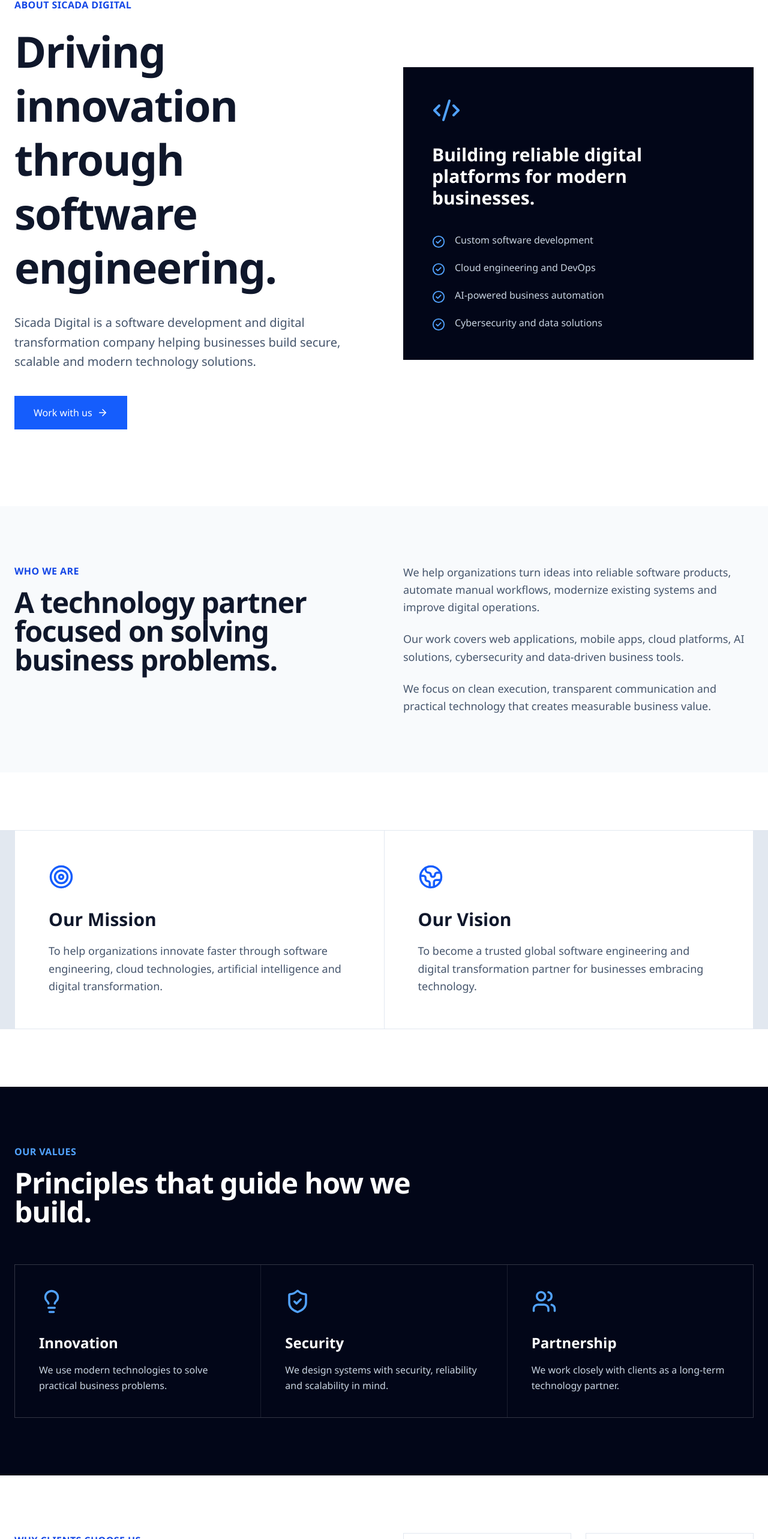
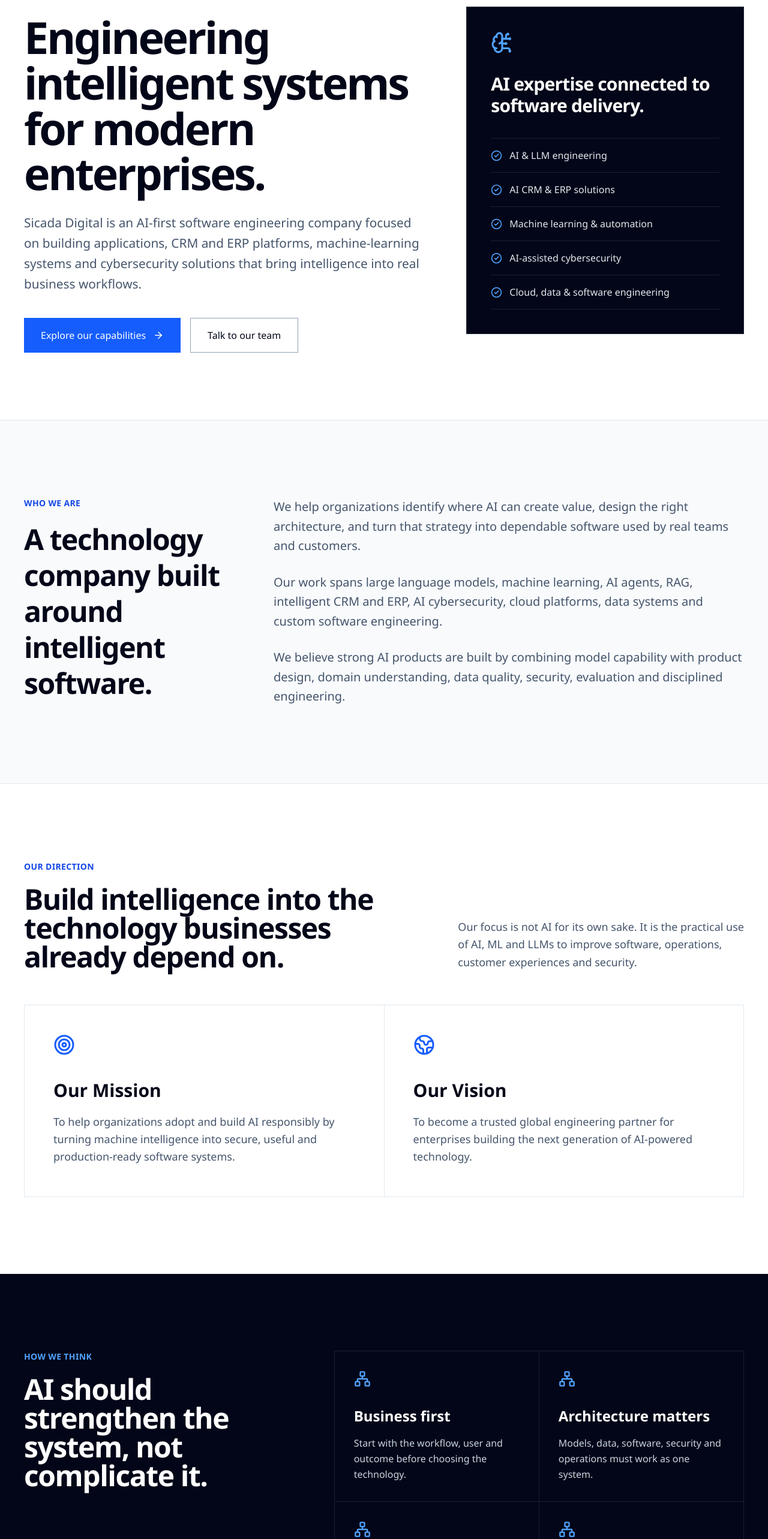
Before and after one commit to mkraja826/Sicada, a React (Vite) app: page /about in a window 1280 px wide. Shown: the part 209-2775 px from the top of the page at 60% size. Built offline with nearby package versions, Linux system fonts and the light colour scheme.

Commit message:
Reposition About page for enterprise AI engineering

```diff
--- a/src/pages/About.jsx
+++ b/src/pages/About.jsx
@@ -1,78 +1,48 @@
 import {
   ArrowRight,
+  BrainCircuit,
   CheckCircle2,
   Globe2,
   Lightbulb,
+  Network,
   ShieldCheck,
   Target,
   Users,
-  Code2,
 } from "lucide-react";
 
 export default function About() {
-  const values = [
-    {
-      icon: Lightbulb,
-      title: "Innovation",
-      text: "We use modern technologies to solve practical business problems.",
-    },
-    {
-      icon: ShieldCheck,
-      title: "Security",
-      text: "We design systems with security, reliability and scalability in mind.",
-    },
-    {
-      icon: Users,
-      title: "Partnership",
-      text: "We work closely with clients as a long-term technology partner.",
-    },
+  const principles = [
+    [Lightbulb, "Practical innovation", "We apply AI, ML and modern software engineering where they create a clear operational or product advantage."],
+    [ShieldCheck, "Responsible engineering", "Security, governance, reliability and human oversight are considered from architecture through operation."],
+    [Users, "Long-term partnership", "We work with clients as an engineering partner, from early discovery through production and continuous improvement."],
   ];
 
   return (
-    <div className="min-h-screen bg-white text-slate-900">
-      {/* HERO */}
-      <section className="py-24 lg:py-32 bg-white">
-        <div className="max-w-7xl mx-auto px-6 grid lg:grid-cols-2 gap-16 items-center">
-          <div>
-            <p className="text-blue-700 font-semibold uppercase tracking-wide">
-              About Sicada Digital
+    <main className="min-h-screen bg-white text-slate-950">
+      <section className="border-b border-slate-200">
+        <div className="max-w-[1440px] mx-auto px-6 lg:px-10 py-20 lg:py-28 grid lg:grid-cols-12 gap-12 lg:gap-16 items-center">
+          <div className="lg:col-span-7">
+            <p className="text-sm font-semibold text-blue-700 uppercase tracking-wide">About Sicada Digital</p>
+            <h1 className="mt-6 text-5xl sm:text-6xl lg:text-[4.6rem] leading-[1.03] tracking-[-0.045em] font-semibold">
+              Engineering intelligent systems for modern enterprises.
+            </h1>
+            <p className="mt-7 text-xl lg:text-[1.3rem] text-slate-600 leading-relaxed max-w-3xl">
+              Sicada Digital is an AI-first software engineering company focused on building applications, CRM and ERP platforms, machine-learning systems and cybersecurity solutions that bring intelligence into real business workflows.
             </p>
-
-            <h1 className="mt-5 text-5xl lg:text-7xl font-semibold tracking-tight leading-tight">
-              Driving innovation through software engineering.
-            </h1>
-
-            <p className="mt-8 text-xl text-slate-600 leading-relaxed">
-              Sicada Digital is a software development and digital
-              transformation company helping businesses build secure, scalable
-              and modern technology solutions.
-            </p>
-
-            <a
-              href="/contact"
-              className="inline-flex items-center gap-2 mt-10 bg-blue-600 hover:bg-blue-700 text-white px-8 py-4 font-semibold transition"
-            >
-              Work with us <ArrowRight size={18} />
-            </a>
+            <div className="mt-10 flex flex-wrap gap-4">
+              <a href="/services" className="inline-flex items-center gap-3 bg-blue-600 hover:bg-blue-700 text-white px-7 py-4 font-semibold transition-colors">Explore our capabilities <ArrowRight size={18} /></a>
+              <a href="/contact" className="inline-flex items-center gap-3 border border-slate-400 hover:border-slate-950 px-7 py-4 font-semibold">Talk to our team</a>
+            </div>
           </div>
 
-          <div className="bg-slate-950 text-white p-10 lg:p-12">
-            <Code2 className="text-blue-400" size={48} />
-
-            <h3 className="mt-8 text-3xl font-semibold">
-              Building reliable digital platforms for modern businesses.
-            </h3>
-
-            <div className="mt-10 space-y-5">
-              {[
-                "Custom software development",
-                "Cloud engineering and DevOps",
-                "AI-powered business automation",
-                "Cybersecurity and data solutions",
-              ].map((item) => (
-                <div key={item} className="flex gap-4">
-                  <CheckCircle2 className="text-blue-400 mt-1" size={22} />
-                  <p className="text-slate-300">{item}</p>
+          <div className="lg:col-span-5 bg-slate-950 text-white p-8 lg:p-10 border border-slate-800">
+            <BrainCircuit className="text-blue-400" size={38} />
+            <h2 className="mt-8 text-3xl font-semibold tracking-tight">AI expertise connected to software delivery.</h2>
+            <div className="mt-9 divide-y divide-white/10 border-y border-white/10">
+              {["AI & LLM engineering", "AI CRM & ERP solutions", "Machine learning & automation", "AI-assisted cybersecurity", "Cloud, data & software engineering"].map((item) => (
+                <div key={item} className="py-4 flex items-center gap-3">
+                  <CheckCircle2 className="text-blue-400 shrink-0" size={19} />
+                  <span className="text-slate-200">{item}</span>
                 </div>
               ))}
             </div>
@@ -80,147 +50,119 @@
         </div>
       </section>
 
-      {/* WHO WE ARE */}
-      <section className="py-24 bg-slate-50">
-        <div className="max-w-7xl mx-auto px-6 grid lg:grid-cols-2 gap-16">
-          <div>
-            <p className="text-blue-700 font-semibold uppercase tracking-wide">
-              Who We Are
-            </p>
-
-            <h2 className="mt-4 text-4xl lg:text-5xl font-semibold tracking-tight">
-              A technology partner focused on solving business problems.
-            </h2>
+      <section className="py-24 lg:py-32 bg-slate-50 border-b border-slate-200">
+        <div className="max-w-[1440px] mx-auto px-6 lg:px-10 grid lg:grid-cols-12 gap-12">
+          <div className="lg:col-span-4">
+            <p className="text-sm font-semibold text-blue-700 uppercase tracking-wide">Who we are</p>
+            <h2 className="mt-5 text-4xl lg:text-5xl font-semibold tracking-[-0.03em] leading-tight">A technology company built around intelligent software.</h2>
           </div>
-
-          <div className="space-y-6 text-lg text-slate-600 leading-relaxed">
-            <p>
-              We help organizations turn ideas into reliable software products,
-              automate manual workflows, modernize existing systems and improve
-              digital operations.
-            </p>
-
-            <p>
-              Our work covers web applications, mobile apps, cloud platforms,
-              AI solutions, cybersecurity and data-driven business tools.
-            </p>
-
-            <p>
-              We focus on clean execution, transparent communication and
-              practical technology that creates measurable business value.
-            </p>
+          <div className="lg:col-span-8 space-y-7 text-lg lg:text-xl text-slate-600 leading-relaxed max-w-4xl">
+            <p>We help organizations identify where AI can create value, design the right architecture, and turn that strategy into dependable software used by real teams and customers.</p>
+            <p>Our work spans large language models, machine learning, AI agents, RAG, intelligent CRM and ERP, AI cybersecurity, cloud platforms, data systems and custom software engineering.</p>
+            <p>We believe strong AI products are built by combining model capability with product design, domain understanding, data quality, security, evaluation and disciplined engineering.</p>
           </div>
         </div>
       </section>
 
-      {/* MISSION VISION */}
-      <section className="py-24 bg-white">
-        <div className="max-w-7xl mx-auto px-6 grid lg:grid-cols-2 gap-px bg-slate-200 border border-slate-200">
-          <div className="bg-white p-10 lg:p-14">
-            <Target className="text-blue-600" size={42} />
-
-            <h3 className="mt-8 text-3xl font-semibold">Our Mission</h3>
-
-            <p className="mt-5 text-lg text-slate-600 leading-relaxed">
-              To help organizations innovate faster through software
-              engineering, cloud technologies, artificial intelligence and
-              digital transformation.
-            </p>
+      <section className="py-24 lg:py-32 bg-white">
+        <div className="max-w-[1440px] mx-auto px-6 lg:px-10">
+          <div className="grid lg:grid-cols-12 gap-10 items-end">
+            <div className="lg:col-span-7">
+              <p className="text-sm font-semibold text-blue-700 uppercase tracking-wide">Our direction</p>
+              <h2 className="mt-5 text-4xl lg:text-5xl font-semibold tracking-[-0.03em]">Build intelligence into the technology businesses already depend on.</h2>
+            </div>
+            <p className="lg:col-span-5 text-lg text-slate-600 leading-relaxed">Our focus is not AI for its own sake. It is the practical use of AI, ML and LLMs to improve software, operations, customer experiences and security.</p>
           </div>
 
-          <div className="bg-white p-10 lg:p-14">
-            <Globe2 className="text-blue-600" size={42} />
-
-            <h3 className="mt-8 text-3xl font-semibold">Our Vision</h3>
-
-            <p className="mt-5 text-lg text-slate-600 leading-relaxed">
-              To become a trusted global software engineering and digital
-              transformation partner for businesses embracing technology.
-            </p>
+          <div className="mt-14 grid lg:grid-cols-2 border-t border-l border-slate-200">
+            <div className="border-r border-b border-slate-200 p-8 lg:p-12 min-h-[320px]">
+              <Target className="text-blue-600" size={36} />
+              <h3 className="mt-10 text-3xl font-semibold">Our Mission</h3>
+              <p className="mt-5 text-lg text-slate-600 leading-relaxed max-w-xl">To help organizations adopt and build AI responsibly by turning machine intelligence into secure, useful and production-ready software systems.</p>
+            </div>
+            <div className="border-r border-b border-slate-200 p-8 lg:p-12 min-h-[320px]">
+              <Globe2 className="text-blue-600" size={36} />
+              <h3 className="mt-10 text-3xl font-semibold">Our Vision</h3>
+              <p className="mt-5 text-lg text-slate-600 leading-relaxed max-w-xl">To become a trusted global engineering partner for enterprises building the next generation of AI-powered technology.</p>
+            </div>
           </div>
         </div>
       </section>
 
-      {/* VALUES */}
-      <section className="py-24 bg-slate-950 text-white">
-        <div className="max-w-7xl mx-auto px-6">
-          <div className="max-w-3xl">
-            <p className="text-blue-400 font-semibold uppercase tracking-wide">
-              Our Values
-            </p>
+      <section className="bg-slate-950 text-white py-24 lg:py-32">
+        <div className="max-w-[1440px] mx-auto px-6 lg:px-10">
+          <div className="grid lg:grid-cols-12 gap-10">
+            <div className="lg:col-span-5">
+              <p className="text-sm font-semibold text-blue-400 uppercase tracking-wide">How we think</p>
+              <h2 className="mt-5 text-4xl lg:text-5xl font-semibold tracking-[-0.03em]">AI should strengthen the system, not complicate it.</h2>
+            </div>
+            <div className="lg:col-span-7 grid sm:grid-cols-2 border-t border-l border-white/10">
+              {[
+                ["Business first", "Start with the workflow, user and outcome before choosing the technology."],
+                ["Architecture matters", "Models, data, software, security and operations must work as one system."],
+                ["Evaluate continuously", "AI quality must be measured against real tasks, not only demonstrations."],
+                ["Keep humans in control", "Critical decisions and high-impact workflows need the right review and safeguards."],
+              ].map(([title, text]) => (
+                <div key={title} className="border-r border-b border-white/10 p-8 min-h-[240px]">
+                  <Network className="text-blue-400" size={28} />
+                  <h3 className="mt-8 text-2xl font-semibold">{title}</h3>
+                  <p className="mt-4 text-slate-300 leading-relaxed">{text}</p>
+                </div>
+              ))}
+            </div>
+          </div>
+        </div>
+      </section>
 
-            <h2 className="mt-4 text-4xl lg:text-5xl font-semibold tracking-tight">
-              Principles that guide how we build.
-            </h2>
+      <section className="py-24 lg:py-32 bg-white">
+        <div className="max-w-[1440px] mx-auto px-6 lg:px-10">
+          <p className="text-sm font-semibold text-blue-700 uppercase tracking-wide">Our principles</p>
+          <div className="mt-5 grid lg:grid-cols-12 gap-10 items-end">
+            <h2 className="lg:col-span-7 text-4xl lg:text-5xl font-semibold tracking-[-0.03em]">The standards behind how we design and build.</h2>
+            <p className="lg:col-span-5 text-lg text-slate-600 leading-relaxed">We want our work to remain understandable, secure and maintainable long after the first release.</p>
           </div>
 
-          <div className="mt-16 grid md:grid-cols-3 gap-px bg-white/10 border border-white/10">
-            {values.map(({ icon: Icon, title, text }) => (
-              <div key={title} className="bg-slate-950 p-10">
-                <Icon className="text-blue-400" size={42} />
-
-                <h3 className="mt-8 text-2xl font-semibold">{title}</h3>
-
-                <p className="mt-4 text-slate-300 leading-relaxed">{text}</p>
+          <div className="mt-14 grid md:grid-cols-3 border-t border-l border-slate-200">
+            {principles.map(([Icon, title, text]) => (
+              <div key={title} className="border-r border-b border-slate-200 p-8 lg:p-10 min-h-[300px]">
+                <Icon className="text-blue-600" size={32} />
+                <h3 className="mt-10 text-2xl font-semibold">{title}</h3>
+                <p className="mt-4 text-slate-600 leading-relaxed">{text}</p>
               </div>
             ))}
           </div>
         </div>
       </section>
 
-      {/* WHY CLIENTS CHOOSE US */}
-      <section className="py-24 bg-white">
-        <div className="max-w-7xl mx-auto px-6 grid lg:grid-cols-2 gap-16 items-start">
-          <div>
-            <p className="text-blue-700 font-semibold uppercase tracking-wide">
-              Why Clients Choose Us
-            </p>
-
-            <h2 className="mt-4 text-4xl lg:text-5xl font-semibold tracking-tight">
-              We build with business outcomes in mind.
-            </h2>
+      <section className="bg-slate-50 border-y border-slate-200 py-24 lg:py-32">
+        <div className="max-w-[1440px] mx-auto px-6 lg:px-10 grid lg:grid-cols-12 gap-12">
+          <div className="lg:col-span-5">
+            <p className="text-sm font-semibold text-blue-700 uppercase tracking-wide">Why Sicada</p>
+            <h2 className="mt-5 text-4xl lg:text-5xl font-semibold tracking-[-0.03em]">Built for companies that need more than an AI demo.</h2>
           </div>
-
-          <div className="grid sm:grid-cols-2 gap-6">
-            {[
-              "Modern engineering practices",
-              "Security-first development",
-              "Scalable cloud architecture",
-              "Clear communication",
-              "Agile project delivery",
-              "Long-term product support",
-            ].map((item) => (
-              <div key={item} className="border border-slate-200 p-6">
-                <CheckCircle2 className="text-blue-600" size={26} />
-                <h3 className="mt-5 font-semibold text-lg">{item}</h3>
+          <div className="lg:col-span-7 divide-y divide-slate-300 border-y border-slate-300">
+            {["AI and software engineering in one delivery team", "Enterprise CRM, ERP and workflow understanding", "Security-conscious architecture from the beginning", "Data, cloud and model integration experience", "Clear communication from discovery to operation", "Production mindset with long-term maintainability"].map((item) => (
+              <div key={item} className="py-5 flex items-center gap-4">
+                <CheckCircle2 className="text-blue-600 shrink-0" size={20} />
+                <span className="text-lg font-medium">{item}</span>
               </div>
             ))}
           </div>
         </div>
       </section>
 
-      {/* CTA */}
-      <section className="bg-slate-50 py-24">
-        <div className="max-w-6xl mx-auto px-6">
-          <div className="bg-white border border-slate-200 p-12 lg:p-16 text-center">
-            <h2 className="text-4xl lg:text-5xl font-semibold tracking-tight">
-              Let’s build technology that moves your business forward.
-            </h2>
-
-            <p className="mt-6 text-xl text-slate-600">
-              Partner with Sicada Digital for software, cloud, AI and digital
-              transformation solutions.
-            </p>
-
-            <a
-              href="/contact"
-              className="inline-flex items-center gap-2 mt-10 bg-blue-600 hover:bg-blue-700 text-white px-8 py-4 font-semibold transition"
-            >
-              Start a conversation <ArrowRight size={18} />
-            </a>
+      <section className="bg-blue-600 text-white">
+        <div className="max-w-[1440px] mx-auto px-6 lg:px-10 py-16 lg:py-20 grid lg:grid-cols-12 gap-8 items-center">
+          <div className="lg:col-span-8">
+            <p className="text-sm font-semibold text-blue-100 uppercase tracking-wide">Work with Sicada</p>
+            <h2 className="mt-4 text-4xl lg:text-5xl font-semibold tracking-[-0.03em]">Building an AI-powered product or modernizing an existing system?</h2>
+            <p className="mt-4 text-lg text-blue-50 max-w-3xl">We can help shape the opportunity, architecture and engineering path from first concept to production.</p>
+          </div>
+          <div className="lg:col-span-4 lg:text-right">
+            <a href="/contact" className="inline-flex items-center gap-3 bg-white text-slate-950 px-7 py-4 font-semibold hover:bg-slate-100 transition-colors">Start a conversation <ArrowRight size={18} /></a>
           </div>
         </div>
       </section>
-    </div>
+    </main>
   );
 }
```
